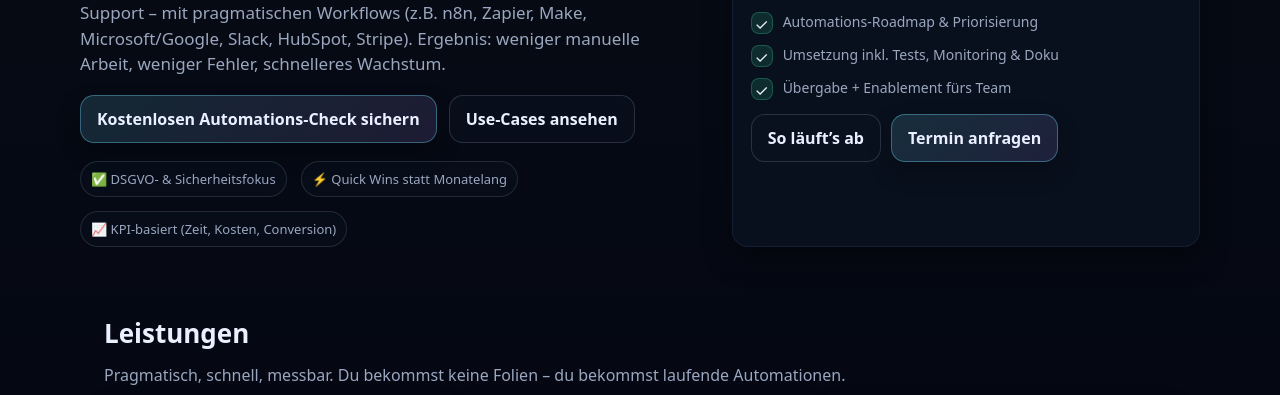
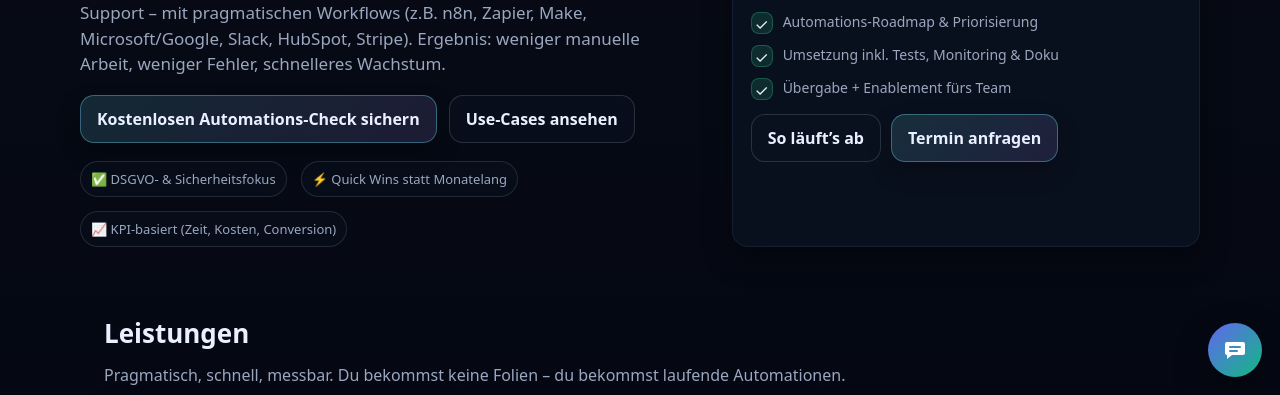
Before and after one commit to matin-ops/ki-kurs, a plain HTML site: page index.html in a window 1280 px wide. Shown: the part 405-800 px from the top of the page. Drawn offline with Linux system fonts and the light colour scheme.

Commit message:
Update index.html
Update Chatbot

```diff
--- a/index.html
+++ b/index.html
@@ -396,6 +396,7 @@
     });
   </script>
 
+
 <!-- SIMPLE CHAT WIDGET (no imports) -->
 <div id="simple-chat-root"></div>
 
@@ -705,7 +706,7 @@
 
   // --- Your call (same style as n8n's) ---
   createChat({
-    webhookUrl: “https://mindsofcreators.app.n8n.cloud/webhook/fc8a84f5-7d82-450b-b959-215beb70d83d/chat“
+    webhookUrl: "https://mindsofcreators.app.n8n.cloud/webhook/fc8a84f5-7d82-450b-b959-215beb70d83d/chat"
   });
 </script>
 
```
